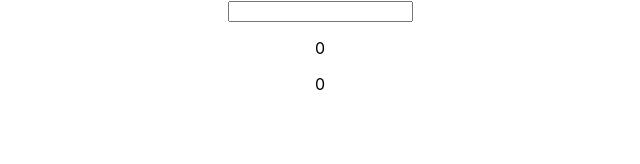
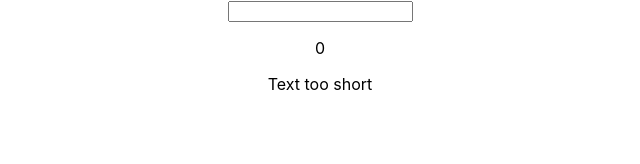
Before and after one commit to xbumasa/udemy-reactjs-a2, a React (Create React App) app: page / in a window 1280 px wide. Shown: the top 164 px of the page, without its empty margins (320-960 px from the left). Built offline with nearby package versions, Linux system fonts and the light colour scheme.

Commit message:
Inside the ValidationComponent, either output "Text too short" or "Text long enough" depending on the text length (e.g. take 5 as a minimum length)

```diff
--- a/src/Validation/Validation.js
+++ b/src/Validation/Validation.js
@@ -1,9 +1,11 @@
 import React from 'react';
 
 const Validation = (props) => {
+  const validationText = props.inputLenght >= 5 ? 'Text long enough' : 'Text too short';
+
   return (
     <div className="Validation">
-      {props.inputLenght}
+      {validationText}
     </div>
   );
 }
```
